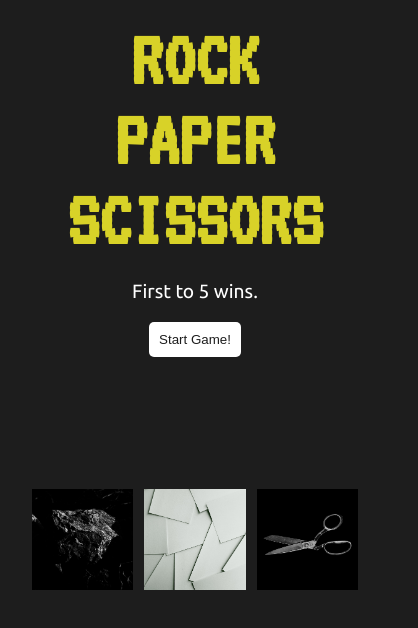
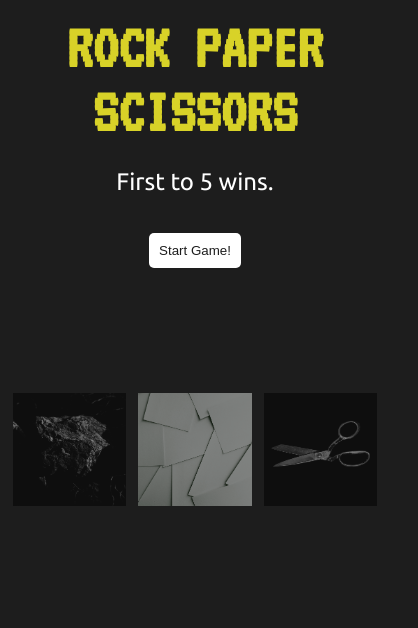
Before and after one commit to chriskorsak/rock-paper-scissors, a plain HTML site: page index.html in a window 390 px wide. Shown: the whole page, 418 px wide, since content can reach past the window. Drawn offline with Linux system fonts and the light colour scheme.

Commit message:
add cursor styles, clean up code, and add media query for mobile friendly styles.

```diff
--- a/styles.css
+++ b/styles.css
@@ -2,7 +2,6 @@
 @import url('https://fonts.googleapis.com/css2?family=Ubuntu&family=VT323&display=swap');
 
 * {
-  /* border: solid white 1px; */
   box-sizing: border-box;
 }
 
@@ -10,7 +9,6 @@ body {
   background-color: #1d1d1d;
   color: #fff;
   font-family: 'Ubuntu', sans-serif;
-  min-height: 100vh;
 }
 
 header {
@@ -36,6 +34,7 @@ button#startGame {
   padding: 10px;
   border-radius: 5px;
   border: none;
+  cursor: pointer;
 }
 
 button#startGame:hover {
@@ -43,11 +42,13 @@ button#startGame:hover {
 }
 
 p#message {
-  font-size: 1.2em;
+  font-size: 1.5em;
+  margin-bottom: 5px;
 }
 
 div#scoreSection {
   display: flex;
+  flex-wrap: wrap;
   justify-content: center;
   visibility: hidden;
 }
@@ -70,7 +71,9 @@ div#scoreSection {
 
 #playerSelection {
   display: flex;
+  flex-wrap: wrap;
   justify-content: space-between;
+  opacity: 50%;
 }
 
 #playerSelection > img {
@@ -81,4 +84,22 @@ div#scoreSection {
 
 #playerSelection > img:hover {
   border: 5px solid #fff;
+  cursor: pointer;
 }
+
+/* styles for screens less than 576px wide */
+@media screen and (max-width: 575px) {
+  h1 {
+    font-size: 4em;
+  }
+  p#message {
+    min-height: 60px;
+  }
+  .scoreParent {
+    font-size: 2.5em;
+  }
+
+  .container {
+    width: 100%;
+  }
+}
```
